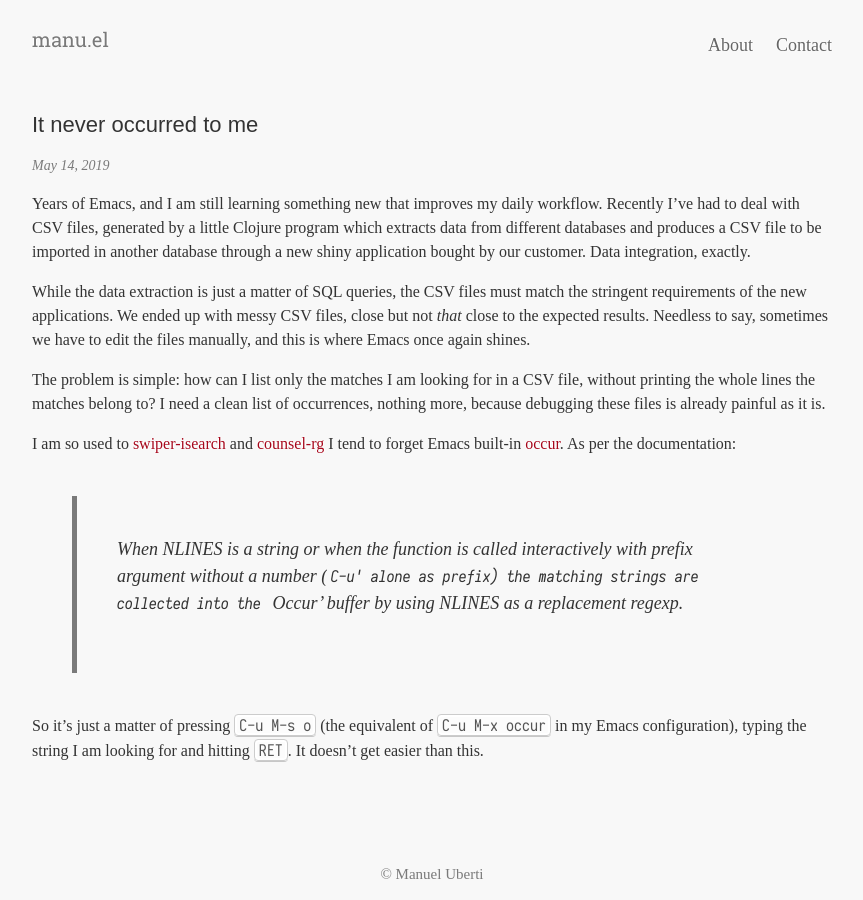
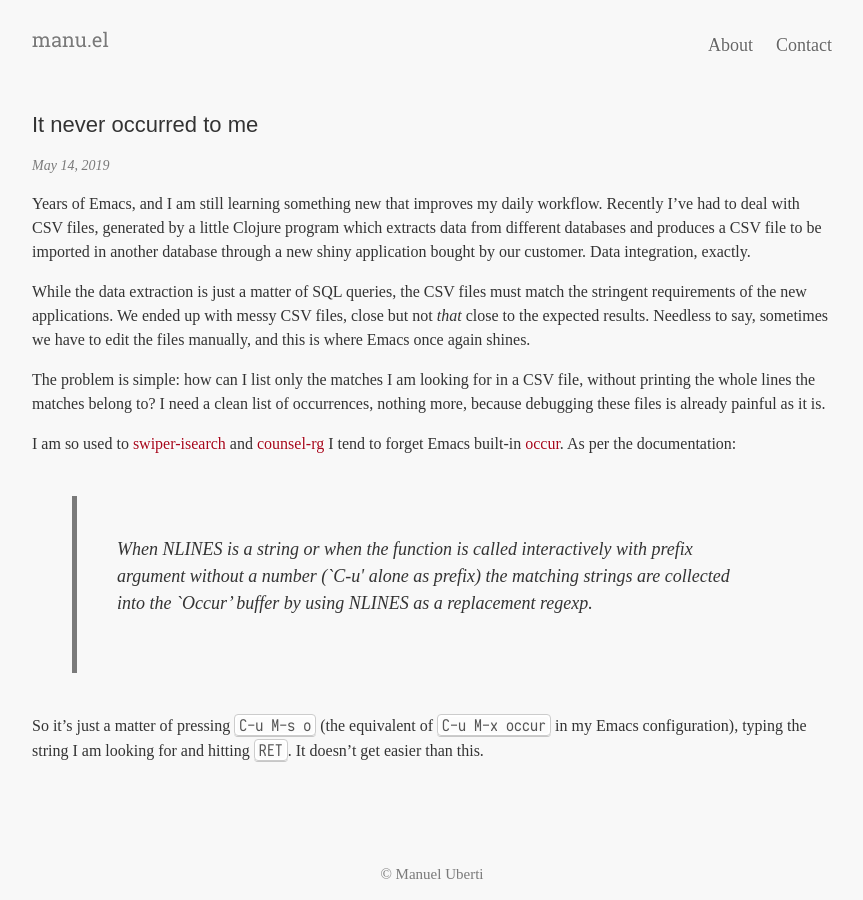
Before and after one commit to manuel-uberti/manuel-uberti.github.io, a Jekyll site: the page built from _posts/2019-05-14-occur.md, in a window 1280 px wide. Shown: the whole page, without its empty margins (208-1071 px from the left). Built offline with Jekyll 4.4.1, drawn with Linux system fonts in a browser that asks for light colours; some web fonts are replaced.

Commit message:
Fix formatting

```diff
--- a/_posts/2019-05-14-occur.md
+++ b/_posts/2019-05-14-occur.md
@@ -28,9 +28,10 @@ I am so used to [swiper-isearch](https://github.com/abo-abo/swiper) and
 [occur](https://doc.endlessparentheses.com/Fun/occur.html). As per the
 documentation:
 
-> When NLINES is a string or when the function is called interactively with prefix
-> argument without a number (`C-u' alone as prefix) the matching strings are
-> collected into the `*Occur*' buffer by using NLINES as a replacement regexp.
+> When NLINES is a string or when the function is called interactively with
+> prefix argument without a number (\`C-u\' alone as prefix) the matching
+> strings are collected into the `*Occur*' buffer by using NLINES as a
+> replacement regexp.
 
 So it’s just a matter of pressing <kbd>C-u M-s o</kbd> (the equivalent of
 <kbd>C-u M-x occur</kbd> in my Emacs configuration), typing the string I am
```
